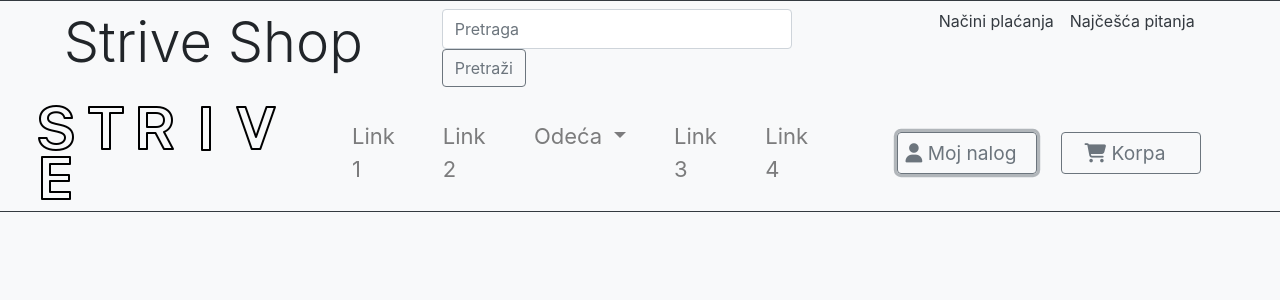
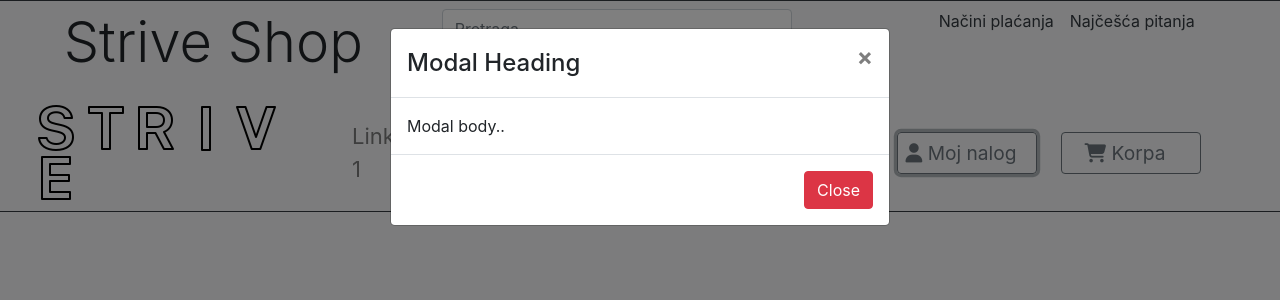
Before and after one commit to ahmeth3/ClothesShop, an Angular app: page / in a window 1280 px wide. Both pictures are taken after a click on the button "Moj nalog". Shown: the top 300 px of the page. Built offline with nearby package versions, Linux system fonts and the light colour scheme; what ng2-page-scroll would draw is missing.

Commit message:
Modal se poziva

```diff
--- a/src/app/app.module.ts
+++ b/src/app/app.module.ts
@@ -11,6 +11,7 @@ import { NajcescaPitanjaComponent } from './components/support/najcesca-pitanja/
 import { NaciniPlacanjaComponent } from './components/support/nacini-placanja/nacini-placanja.component';
 import { ProductComponent } from './components/shop/product/product.component';
 import { ProductPageComponent } from './components/shop/product-page/product-page.component';
+import { LoginComponent } from './components/user/login/login.component';
 
 @NgModule({
   declarations: [
@@ -21,6 +22,7 @@ import { ProductPageComponent } from './components/shop/product-page/product-pag
     NaciniPlacanjaComponent,
     ProductComponent,
     ProductPageComponent,
+    LoginComponent,
   ],
   imports: [BrowserModule, AppRoutingModule, Ng2PageScrollModule],
   providers: [],
--- a/src/app/components/layout/header/header.component.html
+++ b/src/app/components/layout/header/header.component.html
@@ -62,9 +62,13 @@
         Odeća
       </a>
       <div class="dropdown-menu py-0" aria-labelledby="navbarDropdown">
-        <a class="dropdown-item" [routerLink]="['product-page', 'men']">Muškarci</a>
+        <a class="dropdown-item" [routerLink]="['product-page', 'men']"
+          >Muškarci</a
+        >
         <div class="dropdown-divider my-0"></div>
-        <a class="dropdown-item" [routerLink]="['product-page', 'women']">Žene</a>
+        <a class="dropdown-item" [routerLink]="['product-page', 'women']"
+          >Žene</a
+        >
         <div class="dropdown-divider my-0"></div>
         <a class="dropdown-item" href="#">Something else here</a>
       </div>
@@ -77,11 +81,18 @@
     </li>
   </ul>
   <div class="col-4 d-flex justify-content-end">
-    <button class="btn btn-outline-secondary pl-0 mx-4" id="idk">
+    <button
+      class="btn btn-outline-secondary pl-0 mx-4"
+      id="idk"
+      (click)="loginHandler()"
+    >
       <i class="fas fa-user"></i> Moj nalog
     </button>
+
     <button class="btn btn-outline-secondary pl-0 mr-5" id="idk">
       <i class="fas fa-shopping-cart"></i> Korpa
     </button>
   </div>
 </nav>
+
+<app-login *ngIf="loginActive" (modalDismissed)="loginClosed()"></app-login>
--- a/src/app/components/layout/header/header.component.ts
+++ b/src/app/components/layout/header/header.component.ts
@@ -3,13 +3,20 @@ import { Component, OnInit } from '@angular/core';
 @Component({
   selector: 'app-header',
   templateUrl: './header.component.html',
-  styleUrls: ['./header.component.css']
+  styleUrls: ['./header.component.css'],
 })
 export class HeaderComponent implements OnInit {
+  loginActive: boolean = false;
 
-  constructor() { }
+  constructor() {}
 
-  ngOnInit(): void {
+  ngOnInit(): void {}
+
+  loginHandler() {
+    this.loginActive = true;
   }
 
+  loginClosed() {
+    this.loginActive = false;
+  }
 }
--- /dev/null
+++ b/src/app/components/user/login/login.component.html
@@ -0,0 +1,40 @@
+<button
+  id="openModalButton"
+  [hidden]="true"
+  data-toggle="modal"
+  data-target="#myModal"
+>
+  Open Modal
+</button>
+
+<!-- The Modal -->
+<div class="modal" id="myModal">
+  <div class="modal-dialog">
+    <div class="modal-content">
+      <!-- Modal Header -->
+      <div class="modal-header">
+        <h4 class="modal-title">Modal Heading</h4>
+        <button type="button" class="close" data-dismiss="modal">
+          &times;
+        </button>
+      </div>
+
+      <!-- Modal body -->
+      <div class="modal-body">
+        Modal body..
+      </div>
+
+      <!-- Modal footer -->
+      <div class="modal-footer">
+        <button
+          type="button"
+          class="btn btn-danger"
+          data-dismiss="modal"
+          (click)="modalDismissedHandler()"
+        >
+          Close
+        </button>
+      </div>
+    </div>
+  </div>
+</div>
--- /dev/null
+++ b/src/app/components/user/login/login.component.ts
@@ -0,0 +1,20 @@
+import { Component, OnInit, Output, EventEmitter } from '@angular/core';
+
+@Component({
+  selector: 'app-login',
+  templateUrl: './login.component.html',
+  styleUrls: ['./login.component.css'],
+})
+export class LoginComponent implements OnInit {
+  @Output() modalDismissed: EventEmitter<any> = new EventEmitter<any>();
+
+  constructor() {}
+
+  ngOnInit(): void {
+    document.getElementById('openModalButton').click();
+  }
+
+  public modalDismissedHandler(): void {
+    this.modalDismissed.emit();
+  }
+}
```
Also changed, not shown: src/app/components/user/login/login.component.css (added).
